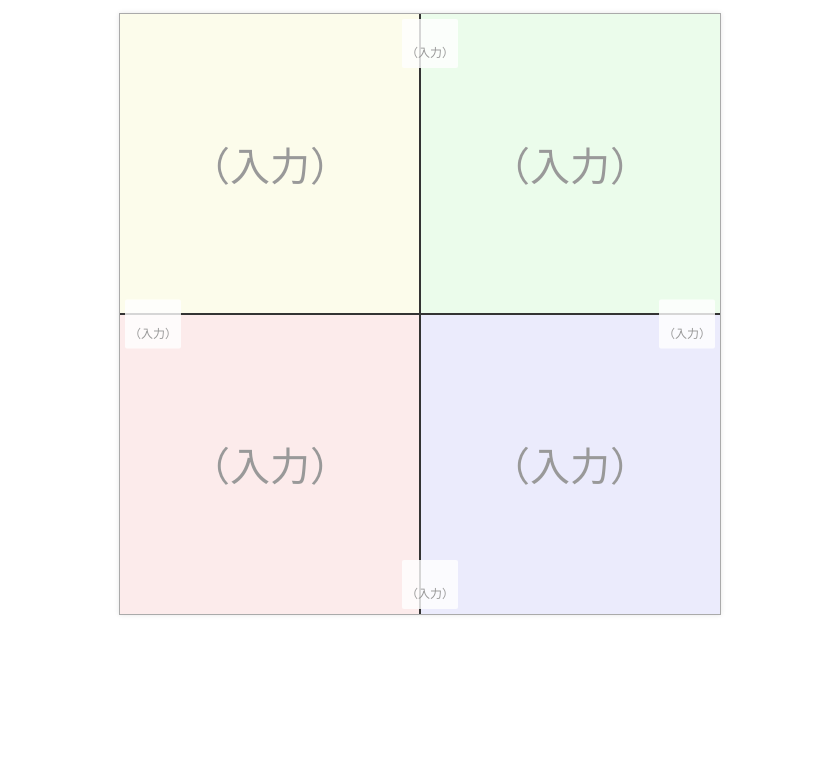
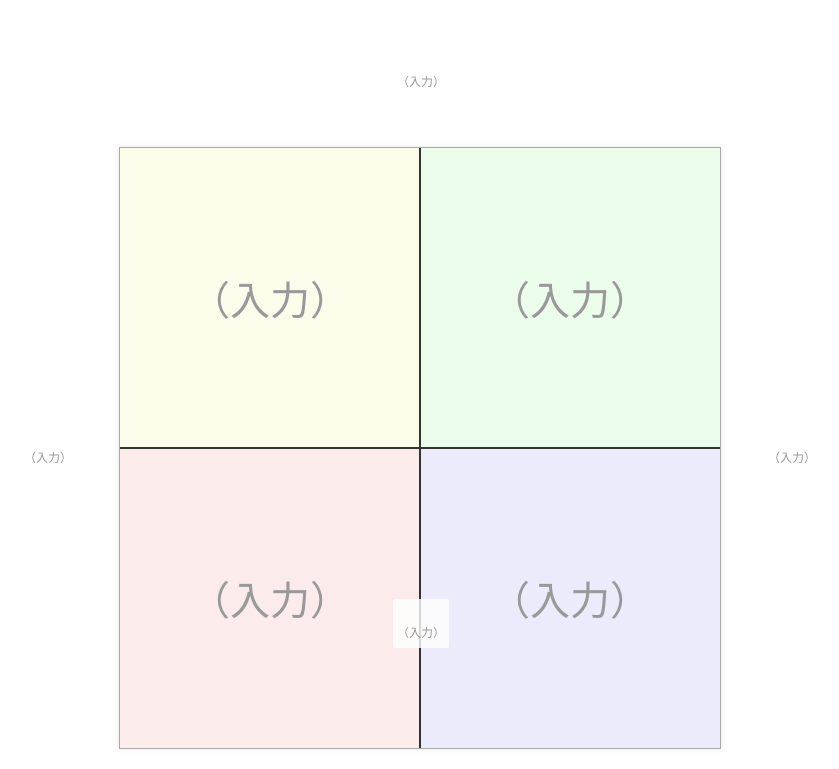
Before and after one commit to yasuoogle/4qmaker, a plain HTML site: page index.html in a window 1280 px wide. Shown: the part 90-859 px from the top of the page, without its empty margins (220-1059 px from the left). Before the commit the page ends 800 px from the top, so only its background shows below. Drawn offline with Linux system fonts and the light colour scheme.

Commit message:
Update index.html
テキストの位置を調整

```diff
--- a/index.html
+++ b/index.html
@@ -15,7 +15,7 @@
       align-items: center;
     }
     h1 {
-      margin-bottom: 16px;
+      margin-bottom: 150px;
     }
     .instructions {
       margin-bottom: 12px;
@@ -142,26 +142,26 @@
     }
     /* X軸 左端 */
     #xLeftLabel {
-      top: calc(50% + 10px);
-      left: 5px;
+      top: calc(50%);
+      left: -100px;
       transform: translateY(-50%);
     }
     /* X軸 右端 */
     #xRightLabel {
-      top: calc(50% + 10px);
-      right: 5px;
+      top: calc(50%);
+      right: -100px;
       transform: translateY(-50%);
     }
     /* Y軸 上端 */
     #yTopLabel {
-      top: 5px;
-      left: calc(50% + 10px);
+      top: -100px;
+      left: calc(50% + 1px);
       transform: translateX(-50%);
     }
     /* Y軸 下端 */
     #yBottomLabel {
-      bottom: 5px;
-      left: calc(50% + 10px);
+      bottom: 100px;
+      left: calc(50% + 1px);
       transform: translateX(-50%);
     }
     .axis-label:empty::before {
```
